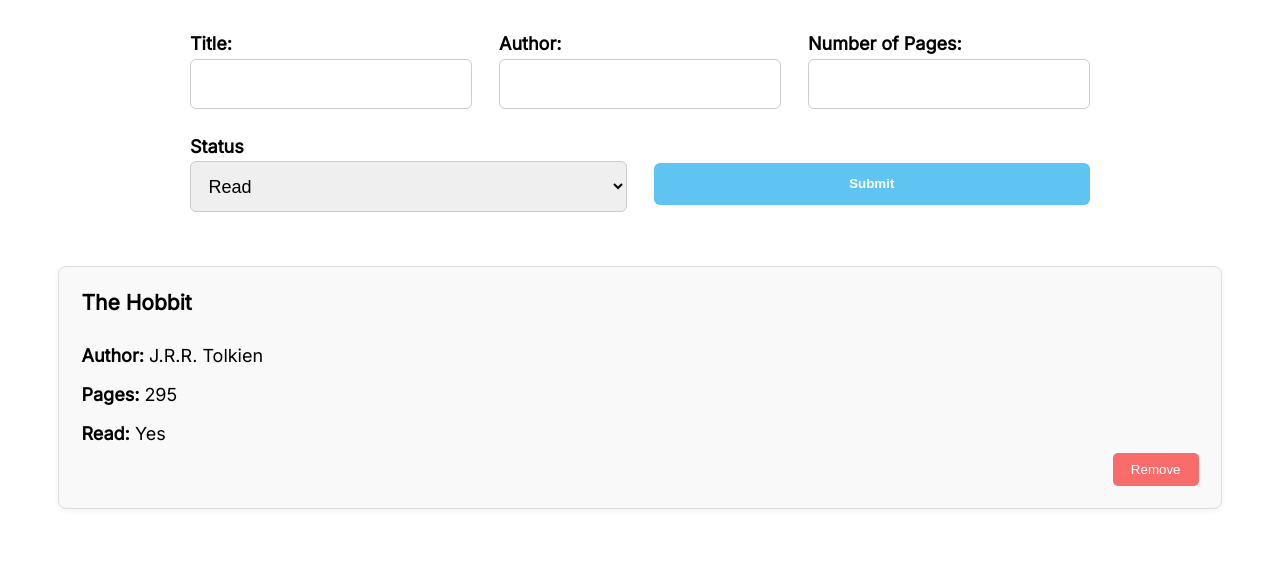
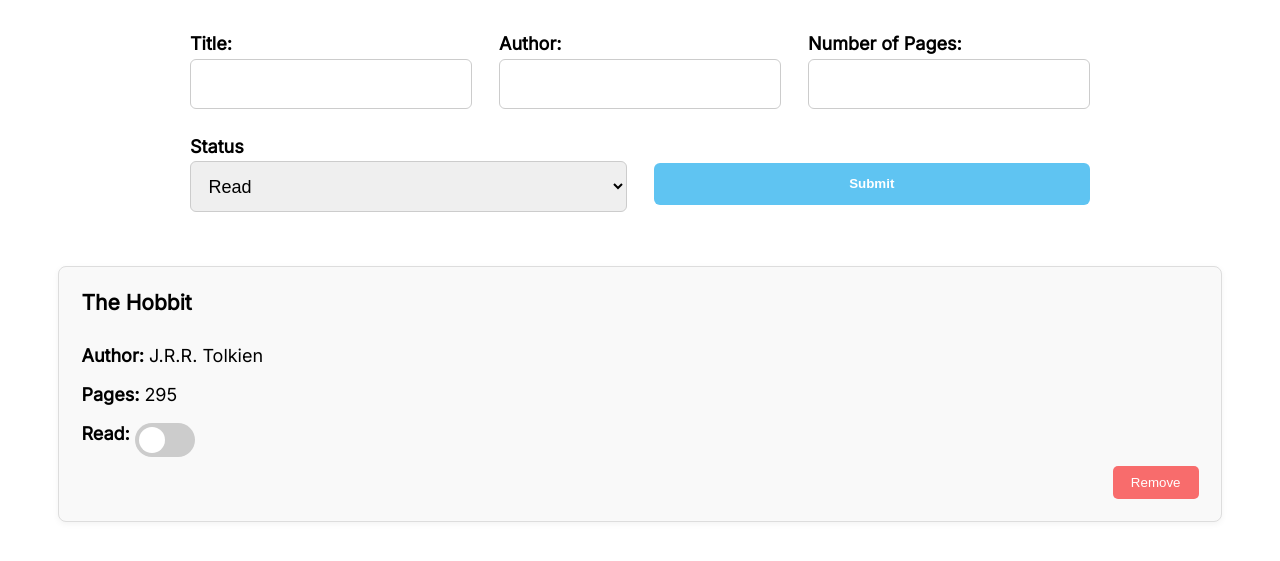
Before and after one commit to midaz/project-library, a plain HTML site: page index.html in a window 1280 px wide. Shown: the part 169-730 px from the top of the page. Drawn offline with Linux system fonts and the light colour scheme.

Commit message:
Added front-end toggle for read

```diff
--- a/app.js
+++ b/app.js
@@ -34,6 +34,10 @@ function editBookInLibrary(id, title, author, numPages, read) {
     });
 }
 
+function toggleRead(){
+
+}
+
 // Passes form data into addBooktoLibrary
 function addFormtoLibrary(){
     const form = document.querySelector("form");
@@ -46,6 +50,7 @@ function addFormtoLibrary(){
 
 }
 
+// Adds a book card to grid
 function addBookCard (){
 
     const lastBook = myLibrary[myLibrary.length-1];
@@ -82,6 +87,7 @@ function addBookCard (){
     deleteButton.textContent = "Remove"
     deleteButton.addEventListener("click", (e) => {
         card.remove();
+        removeBookFromLibrary(lastBook.id);
     })
     card.appendChild(deleteButton);
 }
--- a/index.html
+++ b/index.html
@@ -43,7 +43,12 @@
           <h3>The Hobbit</h3>
           <p><strong>Author:</strong> J.R.R. Tolkien</p>
           <p><strong>Pages:</strong> 295</p>
-          <p><strong>Read:</strong> Yes</p>
+          <p><strong>Read:</strong>
+            <label class="switch">
+                <input type="checkbox">
+                <span class="slider round"></span>
+            </label>
+           </p>
           <button class="delete-btn">Remove</button>
         </div>
       </div>
--- a/styles.css
+++ b/styles.css
@@ -135,3 +135,66 @@
   .book-card .delete-btn:hover {
     background-color: #e65555;
   }
+
+  /* The switch - the box around the slider */
+.switch {
+    position: relative;
+    display: inline-block;
+    width: 60px;
+    height: 34px;
+  }
+
+  /* Hide default HTML checkbox */
+  .switch input {
+    opacity: 0;
+    width: 0;
+    height: 0;
+  }
+
+  /* The slider */
+  .slider {
+    position: absolute;
+    cursor: pointer;
+    top: 0;
+    left: 0;
+    right: 0;
+    bottom: 0;
+    background-color: #ccc;
+    -webkit-transition: .4s;
+    transition: .4s;
+  }
+
+  .slider:before {
+    position: absolute;
+    content: "";
+    height: 26px;
+    width: 26px;
+    left: 4px;
+    bottom: 4px;
+    background-color: white;
+    -webkit-transition: .4s;
+    transition: .4s;
+  }
+
+  input:checked + .slider {
+    background-color: #5fc4f2;
+  }
+
+  input:focus + .slider {
+    box-shadow: 0 0 1px #5fc4f2;
+  }
+
+  input:checked + .slider:before {
+    -webkit-transform: translateX(26px);
+    -ms-transform: translateX(26px);
+    transform: translateX(26px);
+  }
+
+  /* Rounded sliders */
+.slider.round {
+    border-radius: 34px;
+  }
+
+  .slider.round:before {
+    border-radius: 50%;
+  }
```
